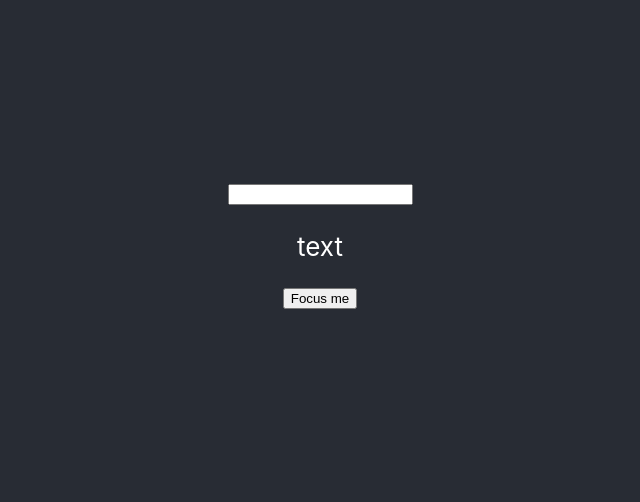
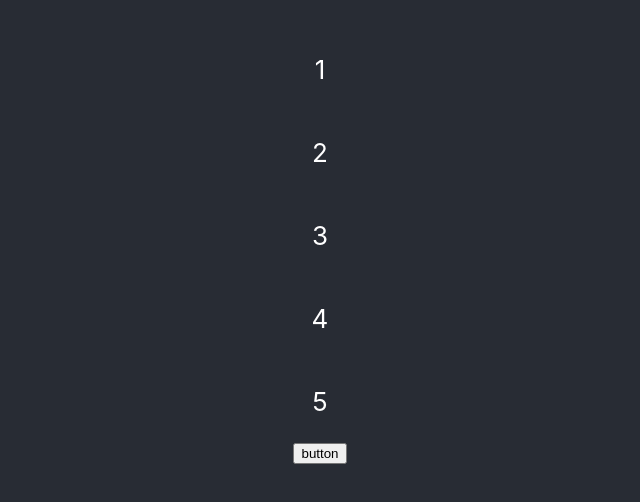
Before and after one commit to PashokSy/genius-space-fullstack-dev, a React (Create React App) app in the folder lectures/react/lessons/: page / in a window 1280 px wide. Shown: the part 154-656 px from the top of the page, without its empty margins (320-960 px from the left). Built offline with nearby package versions, Linux system fonts and the light colour scheme.

Commit message:
feat: react lesson 6
module 41

```diff
--- a/lectures/react/lessons/src/App.js
+++ b/lectures/react/lessons/src/App.js
@@ -1,40 +1,24 @@
-import { useEffect, useRef, useState } from 'react';
 import './App.css';
-import { Unmount } from './Unmount';
+import { useMemo, useState } from 'react';
 
 function App() {
-  const inputRef = useRef();
-  // console.log(headerRef.current);
+  const [list, setList] = useState([1, 2, 3, 4, 5]);
 
-  const handleFocus = () => {
-    inputRef.current.focus();
+  const memorizedList = useMemo(() => {
+    return list;
+  }, [list]);
+
+  const handleListChange = () => {
+    setList([...list], 6);
   };
-
-  // const [value, setValue] = useState(0);
-  // const [isMounted, setIsMounted] = useState(false);
-
-  // useEffect(() => {
-  //   console.log('componentDidMount useEffect');
-  // }, []);
-
-  // useEffect(() => {
-  //   console.log('componentDidUpdate useEffect');
-  // }, [value]);
-
-  // const handleClick = () => {
-  //   // setValue(value + 1);
-  //   setIsMounted(!isMounted);
-  // };
 
   return (
     <div className="App">
       <header className="App-header">
-        <input ref={inputRef} />
-        <p>text</p>
-        <button onClick={handleFocus}>Focus me</button>
-        {/* <p>{value}</p>
-        {isMounted ? <Unmount /> : <p>Text</p>}
-        <button onClick={handleClick}>Click me</button> */}
+        {list.map((item, index) => (
+          <p key={index}>{item}</p>
+        ))}
+        <button onClick={handleListChange}>button</button>
       </header>
     </div>
   );
```
